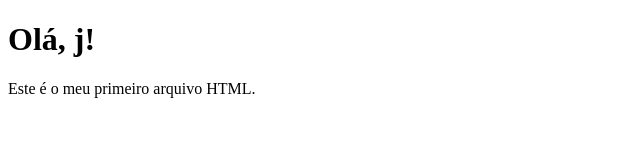
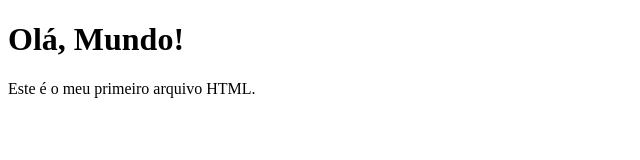
Before and after one commit to stephst10/elas-na-rede, a plain HTML site: page index.html in a window 1280 px wide. Shown: the whole page, without its empty margins (0-640 px from the left). Drawn offline with Linux system fonts and the light colour scheme.

Commit message:
alteração

```diff
--- a/index.html
+++ b/index.html
@@ -6,7 +6,11 @@
     <title>Primeira página HTML</title>
 </head>
 <body>
-    <h1>Olá, j!</h1>
-    <p>Este é o meu primeiro arquivo HTML.</p>
+    <header>
+        <h1>Olá, Mundo!</h1>
+    </header>
+    <footer>
+        <p>Este é o meu primeiro arquivo HTML.</p>
+    </footer>
 </body>
 </html>
```
